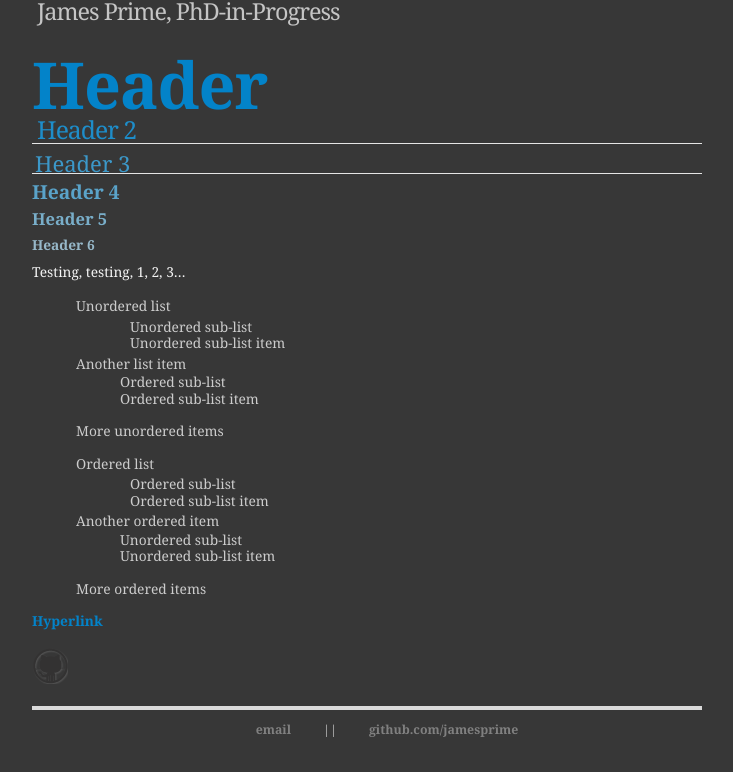
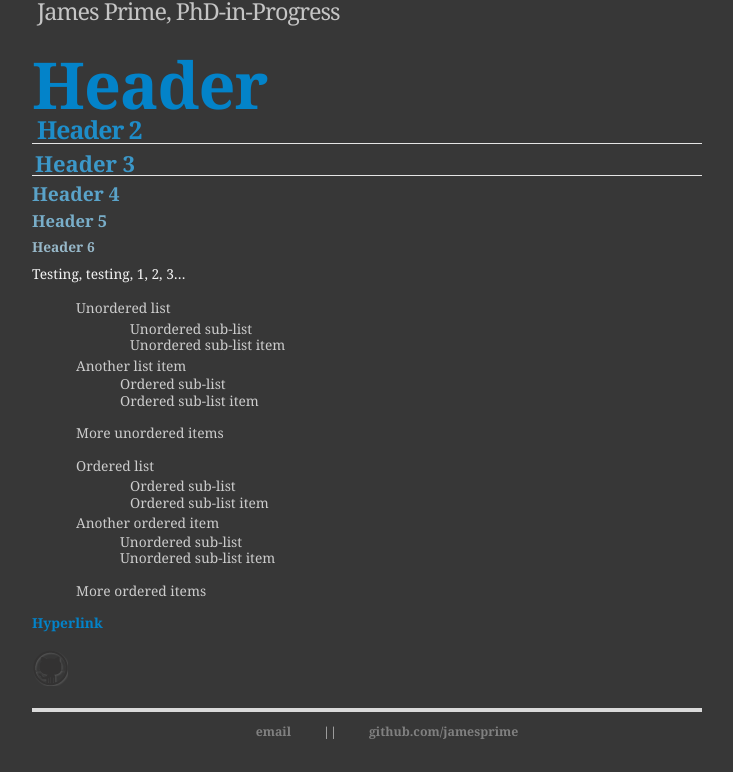
Before and after one commit to jamesprime/jamesprime.github.io, a Jekyll site: the page built from _pages/test/index.md, in a window 1280 px wide. Shown: the part 264-1036 px from the top of the page, without its empty margins (273-1006 px from the left). Built offline with Jekyll 4.4.1, drawn with Linux system fonts in a browser that asks for light colours; nearby versions of some CDN libraries.

Commit message:
Updated _sass/jamesprime.scss
Updated font-weight from 100 to bold for h2 and h3 settings, and changed h3 padding from 1px 2px 2px 3px to 1px 2px 4px 3px, as a test

```diff
--- a/_sass/uberduper.scss
+++ b/_sass/uberduper.scss
@@ -32,7 +32,7 @@ h2 {
     border-bottom: 1px solid #e5e5e5;
     color: #1E8DC9;
     font-size: 1.8em; // Originally 1.7em; default is 1.5em
-    font-weight: 100;
+    font-weight: bold;
     letter-spacing: -1px;
     margin: 0 0 10px 0;
     padding: 0px 2px 4px 5px;
@@ -42,9 +42,9 @@ h3 {
     border-bottom: 1px solid #e5e5e5;
     color: #3C98C9; // Originally #fba919
     font-size: 1.6em; // Originally 1.4em; default is 1.17em
-    font-weight: 100;
+    font-weight: bold;
     margin: 10px 0 10px 0; // Originally 10px 0 8px
-    padding: 1px 2px 2px 3px;
+    padding: 1px 2px 4px 3px;
 }
 
 h4 {
```
